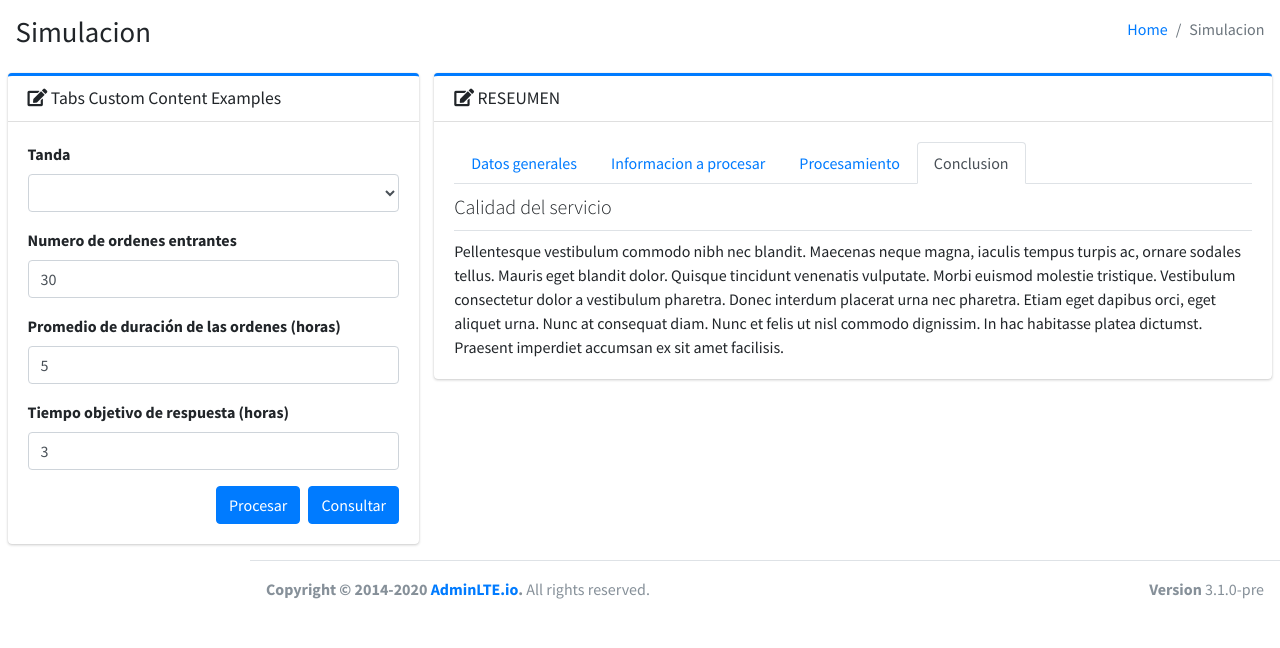
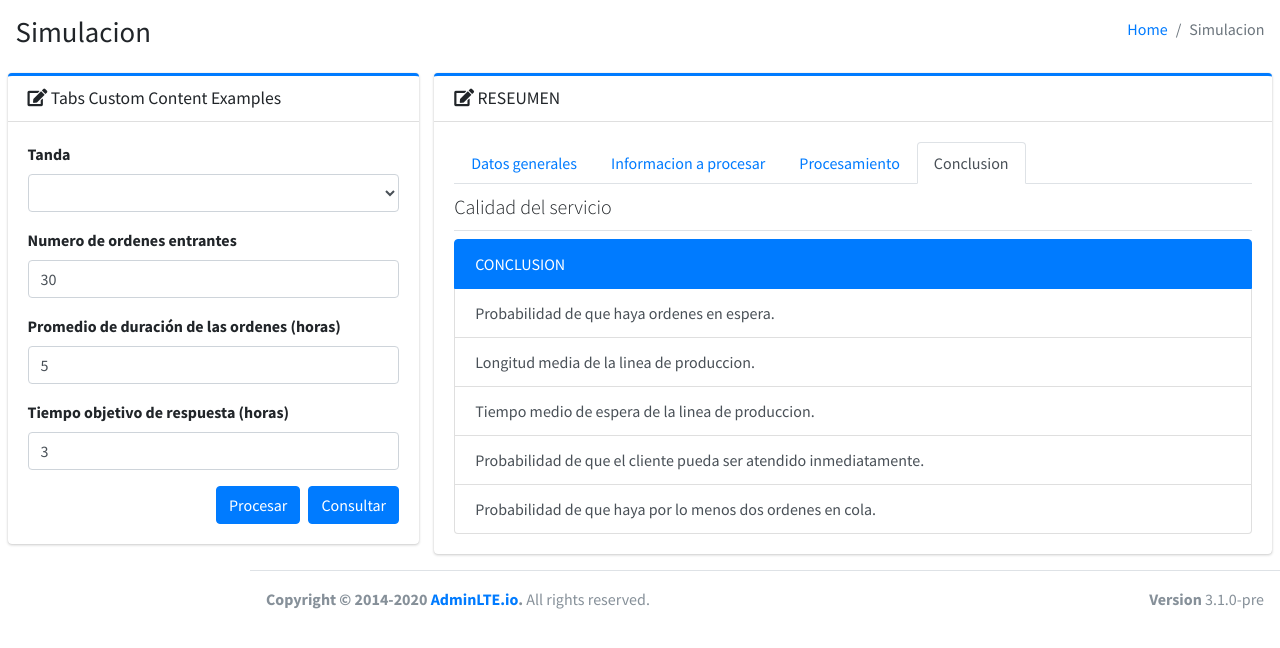
Before and after one commit to freilinjb/simulacion-final, a PHP site: template views/pages/analisis.php in a window 1280 px wide, after a click on "Conclusion". Shown: the top 648 px of the page. Run offline with PHP 8.4, Linux system fonts and the light colour scheme; the template is opened without the code that fills it, so the values that code supplies are empty; some libraries are stand-ins or nearby versions.

Commit message:
ajuste de la conclusion

```diff
--- a/views/assets/js/analisis.js
+++ b/views/assets/js/analisis.js
@@ -96,6 +96,9 @@
   let lambda = 0;
   let mew = 0;
 
+  let lambdaSum = 0;
+  let mewSum = 0;
+
   function simulacion() {
 
     datosGenerales = [];
@@ -169,6 +172,11 @@
       console.log("lambda: ", lambda);
       console.log("tiempoTotalServicio: ", tiempoTotalServicio / 60);
 
+      //SUMATORIA TOTAL DE LAS VARIABLES;
+      lambdaSum += lambda;
+      mewSum += mew;
+
+
       datosGenerales.push({
         mew: mew,
         lambda: lambda,
@@ -176,10 +184,12 @@
       });
     }
 
-    console.log("DatosGenerales: ",datosGenerales);
+    console.log("lambdaSum: ",lambdaSum);
     // console.log("eventosEncontrados: ",eventosEncontrados);
-    console.log("productoSeleccionado: ",productoSeleccionado);
+    console.log("mewSum: ",mewSum);
 
+
+    generarConclusion(lambdaSum, mewSum);
     generarTablaProcesamientoEventos(eventosEncontrados);
     generarTablaProcesamientoProductos(productoSeleccionado);
 
@@ -566,4 +576,20 @@
       },
     });
   }
+
+  function generarConclusion(lambda, mew) {
+    conclusion1 = 1-(lambda/mew);
+    conclusion2 = Math.pow(lambda,2)/( mew * (mew - lambda));
+    conclusion3 = lambda/(mew * (mew - lambda));
+    conclusion4 = (lambda/mew);
+    conclusion5 = 1 - (lambda/mew);
+    conclusion5n = conclusion5*conclusion4;
+    conclusion5n1 = conclusion5n*conclusion3;
+    conclusion5n2 = 1 - conclusion5n1;
+    $("#conclusion1").html(`<strong>${Math.round(conclusion1 * 100)}%</strong>`);
+    $("#conclusion2").html(`<strong>${Math.round(conclusion2 * 100)}%</strong>`);
+    $("#conclusion3").html(`<strong>${Math.round(conclusion3 )} horas </strong>`);
+    $("#conclusion4").html(`<strong>${Math.round(conclusion4 * 100)}  </strong>`);
+    $("#conclusion5").html(`<strong>${Math.round(conclusion5n2 * 100)}  </strong>`);
+  }
 });
--- a/views/pages/analisis.php
+++ b/views/pages/analisis.php
@@ -136,7 +136,18 @@
                                 </div>
                             </div>
                             <div class="tab-pane fade" id="custom-content-above-settings" role="tabpanel" aria-labelledby="custom-content-above-settings-tab">
-                                Pellentesque vestibulum commodo nibh nec blandit. Maecenas neque magna, iaculis tempus turpis ac, ornare sodales tellus. Mauris eget blandit dolor. Quisque tincidunt venenatis vulputate. Morbi euismod molestie tristique. Vestibulum consectetur dolor a vestibulum pharetra. Donec interdum placerat urna nec pharetra. Etiam eget dapibus orci, eget aliquet urna. Nunc at consequat diam. Nunc et felis ut nisl commodo dignissim. In hac habitasse platea dictumst. Praesent imperdiet accumsan ex sit amet facilisis.
+                            <div id="conclusion">
+                                <div class="list-group">
+                                    <a href="#" class="list-group-item list-group-item-action active">
+                                        CONCLUSION
+                                    </a>
+                                    <a href="#" class="list-group-item list-group-item-action">Probabilidad de que haya ordenes en espera. <span id="conclusion1"></span></a>
+                                    <a href="#" class="list-group-item list-group-item-action">Longitud media de la linea de produccion. <span id="conclusion2"></span></a>
+                                    <a href="#" class="list-group-item list-group-item-action">Tiempo medio de espera de la linea de produccion. <span id="conclusion3"></span></a>
+                                    <a href="#" class="list-group-item list-group-item-action">Probabilidad de que el cliente pueda ser atendido inmediatamente. <span id="conclusion4"></span></a>
+                                    <a href="#" class="list-group-item list-group-item-action">Probabilidad de que haya por lo menos dos ordenes en cola. <span id="conclusion5"></span></a>
+                                    </div>
+                                </div>
                             </div>
                         </div>
                     </div>
```
